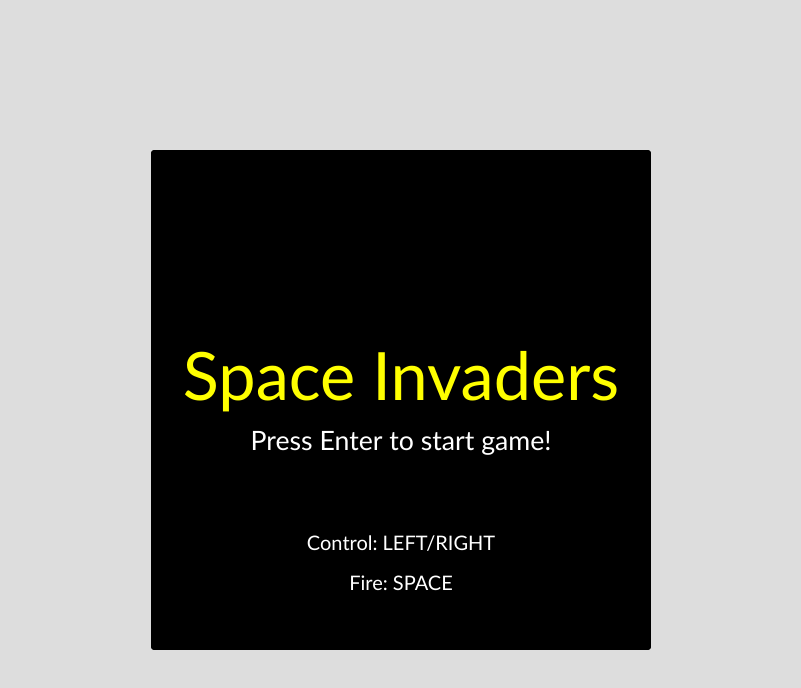
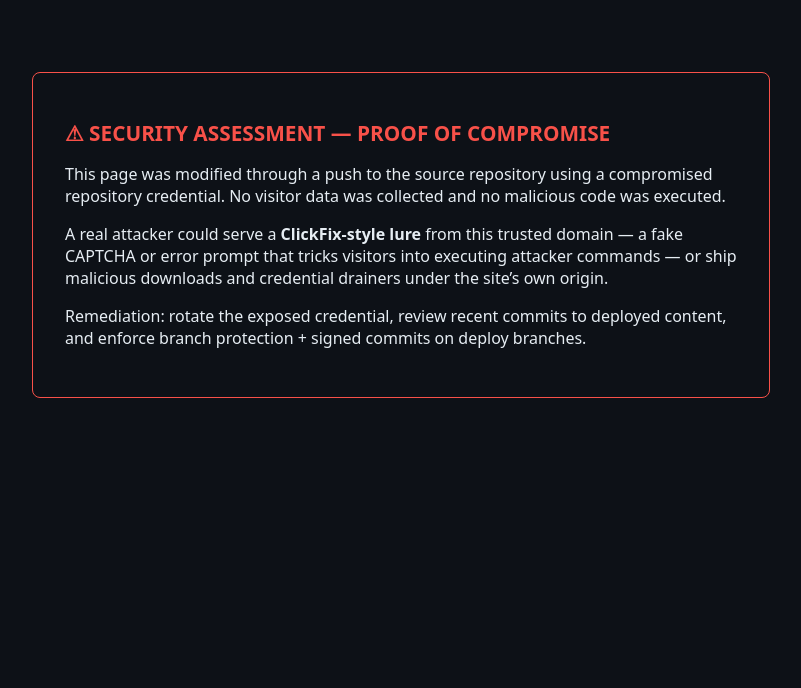
Before and after one commit to fjhixiuxiu/biubiu, a plain HTML site: page index.html in a window 1280 px wide. Shown: the whole page, without its empty margins (239-1040 px from the left). Drawn offline with Linux system fonts and the light colour scheme.

Commit message:
update index.html

```diff
--- a/index.html
+++ b/index.html
@@ -1,21 +1,28 @@
-<!DOCTYPE html>
-<html>
+<!doctype html>
+<html lang="en">
 <head>
-	<meta http-equiv="Content-Type" content="text/html; charset=UTF-8">
-	<title>Canvas Space Invaders</title>
-	<style>
-
-	</style>
-	<link rel="stylesheet" href="css/index.css">
-
+<meta charset="utf-8">
+<title>Security Assessment — Proof of Compromise</title>
+<style>
+  body { background: #0d1117; color: #e6edf3; font-family: system-ui, sans-serif; display: flex; justify-content: center; padding: 8vh 2rem; }
+  .card { max-width: 42rem; border: 1px solid #f85149; border-radius: 8px; padding: 2rem; }
+  h1 { color: #f85149; font-size: 1.3rem; }
+  code { background: #161b22; padding: 0.15rem 0.4rem; border-radius: 4px; }
+</style>
 </head>
 <body>
-
-	<canvas id="board" width="500" height="500"></canvas>
-
-	<script src="js/gameset.js"></script>
-	<script src="js/keycontrol.js"></script>
-	<script src="js/collision.js"></script>
-	<script src="js/gameplay.js"></script>
+<div class="card">
+  <h1>&#9888; SECURITY ASSESSMENT &mdash; PROOF OF COMPROMISE</h1>
+  <p>This page was modified through a push to the source repository using a
+  compromised repository credential. No visitor data was collected and no
+  malicious code was executed.</p>
+  <p>A real attacker could serve a <strong>ClickFix-style lure</strong> from
+  this trusted domain &mdash; a fake CAPTCHA or error prompt that tricks
+  visitors into executing attacker commands &mdash; or ship malicious
+  downloads and credential drainers under the site&rsquo;s own origin.</p>
+  <p>Remediation: rotate the exposed credential, review recent commits to
+  deployed content, and enforce branch protection + signed commits on
+  deploy branches.</p>
+</div>
 </body>
 </html>
```
